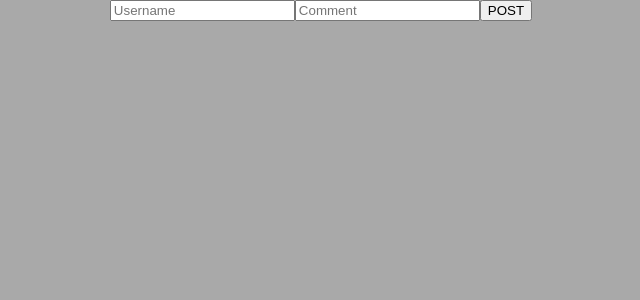
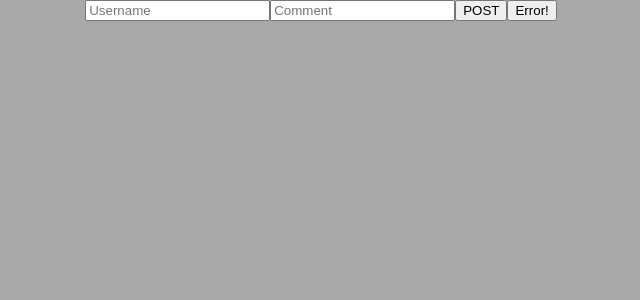
Before and after one commit to Itsaadarsh/react-basics, a React (Create React App) app: page / in a window 1280 px wide. Shown: the top 300 px of the page, without its empty margins (319-959 px from the left). Built offline with nearby package versions, Linux system fonts and the light colour scheme.

Commit message:
Userinput and Useroutput done

```diff
--- a/package.json
+++ b/package.json
@@ -6,6 +6,7 @@
     "react": "^17.0.1",
     "react-dom": "^17.0.1",
     "react-scripts": "1.1.5",
+    "styled-components": "^5.2.1",
     "uuid": "^8.3.1"
   },
   "scripts": {
--- a/src/App.js
+++ b/src/App.js
@@ -3,21 +3,20 @@ import './App.css';
 import UserInput from './UserInput/UserInput'
 import UserOutput from './UserOutput/UserOutput'
 
-
 const App = () => {
 
   const [posts, setPosts] = useState([]);
 
-  const handlePosts = (newPosts) => {
-    setPosts(newPosts);
+  const handlePosts = (newPost) => {
+    setPosts([...posts, newPost]);
   }
 
   return(
     <div className="App">
-      <UserInput posts={posts} handlePosts={handlePosts}/>
+      <UserInput handlePosts={handlePosts}/>
       {
-        posts.map((post, index) => (
-          <UserOutput key={index} post={post}/>
+        posts.map((post) => (
+          <UserOutput key={post.id} post={post}/>
         ))
       }
     </div>
--- a/src/UserInput/UserInput.js
+++ b/src/UserInput/UserInput.js
@@ -1,19 +1,47 @@
 import React, {useState} from 'react'
+import { v4 as uuidv4 } from 'uuid';
+import styled from 'styled-components';
 
-const UserInput = ({posts, handlePosts}) => {
+const Input = styled.input`
+    color: ${props => props.error ? 'red': 'blue'};
+`;
+
+const UserInput = ({handlePosts}) => {
 
     const [username, setUsername] = useState('');
     const [comment, setComment] = useState('');
 
+    const [error, setError] = useState(false);
+
     const setPost = () => {
-        handlePosts([...posts, {username, comment}]);
+        const newPost = {
+            id: uuidv4(),
+            username,
+            comment
+        };
+        handlePosts(newPost);
+        setUsername('');
+        setComment('');
     }
 
     return(
         <div className='UserIP'>
-            <input type='text' value={username} placeholder="Username" onChange={(e) => setUsername(e.target.value)}/>
-            <input type='text' value={comment} placeholder="Comment" onChange={(e) => setComment(e.target.value)}/>
+            <Input
+                type='text'
+                value={username}
+                placeholder="Username"
+                onChange={(e) => setUsername(e.target.value)}
+                error={error}
+            />
+            <Input
+                type='text'
+                value={comment}
+                placeholder="Comment"
+                onChange={(e) => setComment(e.target.value)}
+                error={error}
+            />
             <button onClick={setPost}>POST</button>
+            <button onClick={() => setError(true)}>Error!</button>
         </div>
     );
 }
--- a/src/UserOutput/UserOutput.js
+++ b/src/UserOutput/UserOutput.js
@@ -1,7 +1,6 @@
-import React, {useState} from 'react'
+import React from 'react'
 
 const UserOutput = (props) => {
-    console.log(props);
         return (
             <div className='UserOP'>
                 <h2>{props.post.username}</h2>
```
Also changed, not shown: 1 other file (tests, documents, lock files or other folders).
